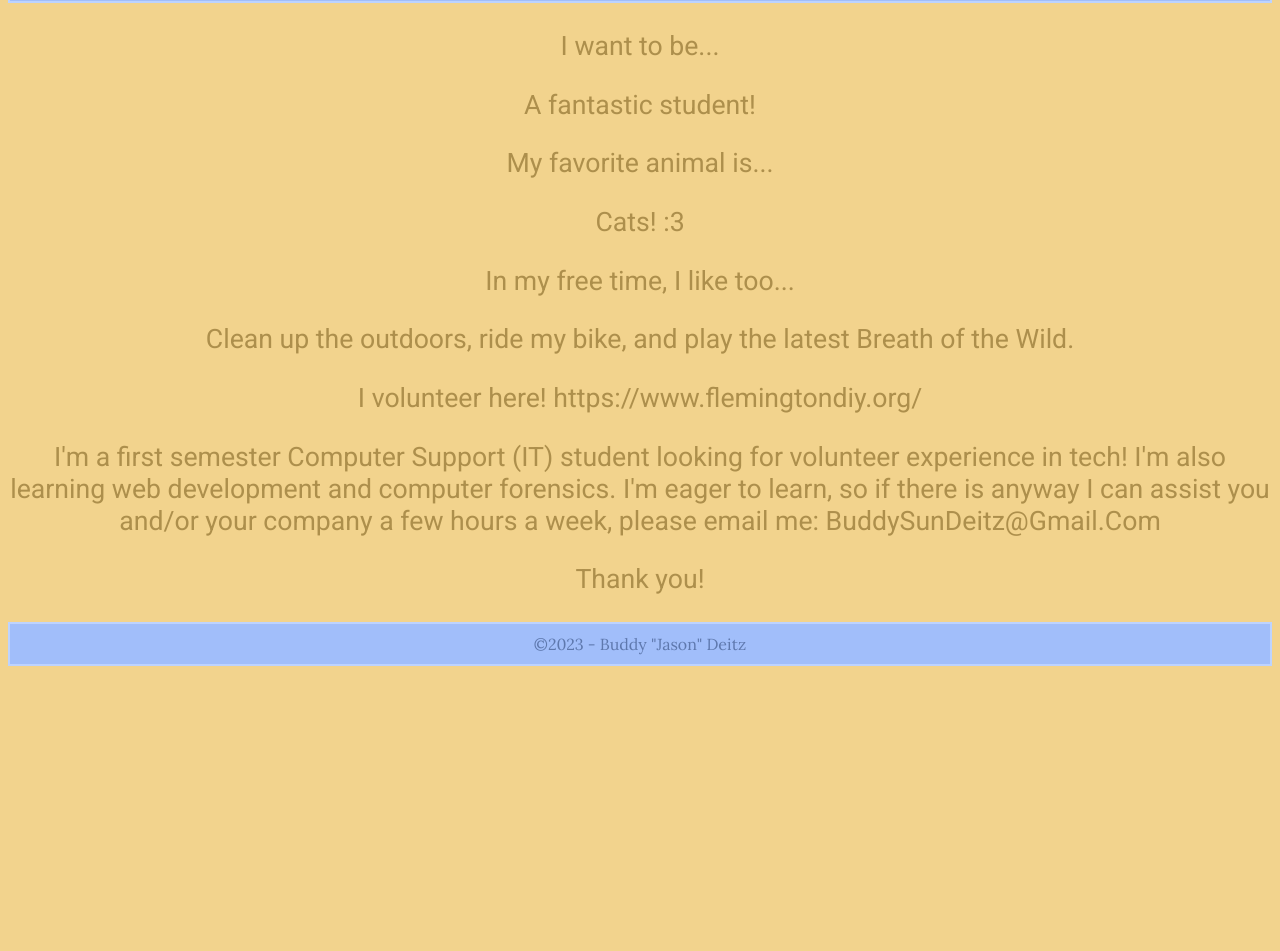
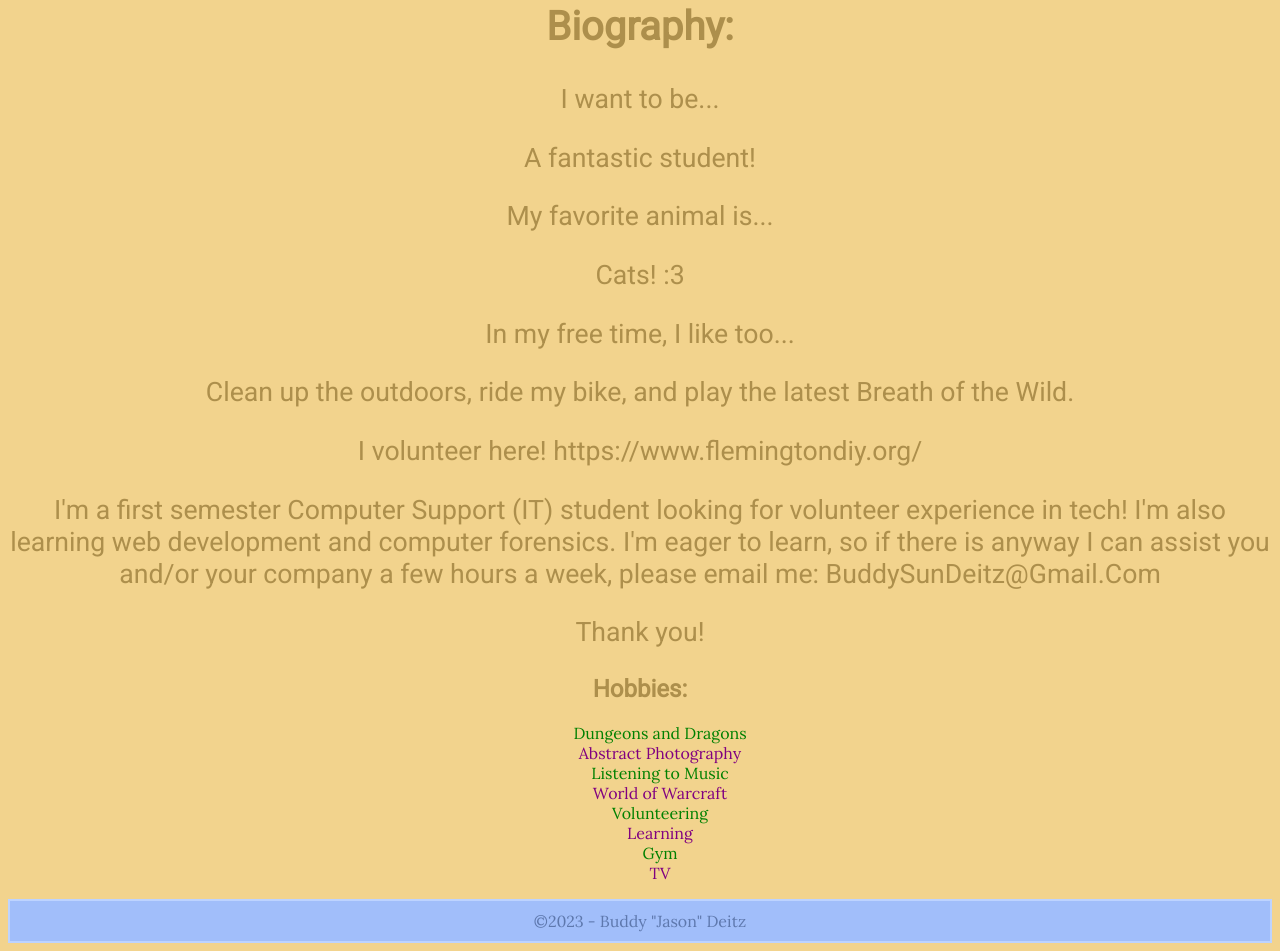
Before and after one commit to RVCC-IDMX/about-me-Noxiiee, a plain HTML site: page index.html in a window 1280 px wide. Shown: the part 706-1657 px from the top of the page. Before the commit the page ends 1380 px from the top, so only its background shows below. Drawn offline with Linux system fonts and the light colour scheme.

Commit message:
Adding hobbies list

```diff
--- a/css/style.css
+++ b/css/style.css
@@ -6,7 +6,11 @@ body {
 
 h1, h2, h3, h4, h5, h6 {
     font-family: 'Roboto', sans-serif;
-    font-size:50pt;
+    text-align: center;
+}
+
+h1 {
+    font-size:40pt;
 }
 
 header {
@@ -30,3 +34,19 @@ header {
     font-family: 'Roboto', sans-serif;
     font-size:20pt;
 }
+
+#hobbies {
+    text-align: center;
+}
+
+#hobbies ul li:nth-child(even) {
+    color: purple
+}
+
+#hobbies ul li:nth-child(odd) {
+    color: green;
+}
+
+ul {
+    list-style-type: none;
+  }
--- a/index.html
+++ b/index.html
@@ -38,6 +38,8 @@
 
                 <!--bio section!: Personal info (not too personal) -->
 
+                <h2>Biography:</h2>
+
                 <div>
 
                     <p> I want to be...</p>
@@ -65,6 +67,26 @@
 
             </section>
 
+            <section id="hobbies">
+
+                <h2>Hobbies:</h2>
+
+                <ul>
+                    <li>Dungeons and Dragons</li>
+                    <li>Abstract Photography</li>
+                    <li>Listening to Music</li>
+                    <li>World of Warcraft</li>
+                    <li>Volunteering</li>
+                    <li>Learning</li>
+                    <li>Gym</li>
+                    <li>TV</li>
+
+                </ul>
+
+            </section>
+
+
+
     </main>
 
     <footer>
```
